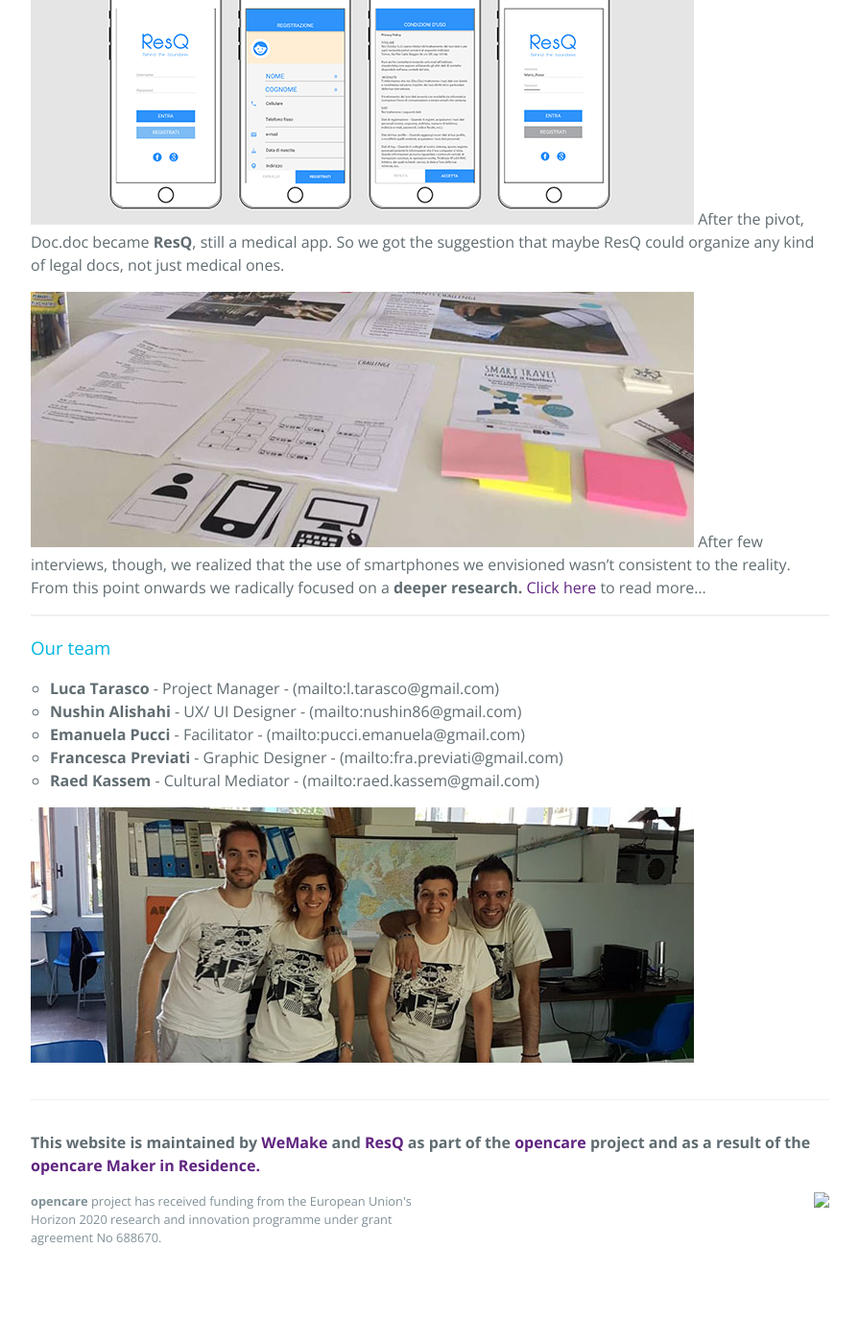
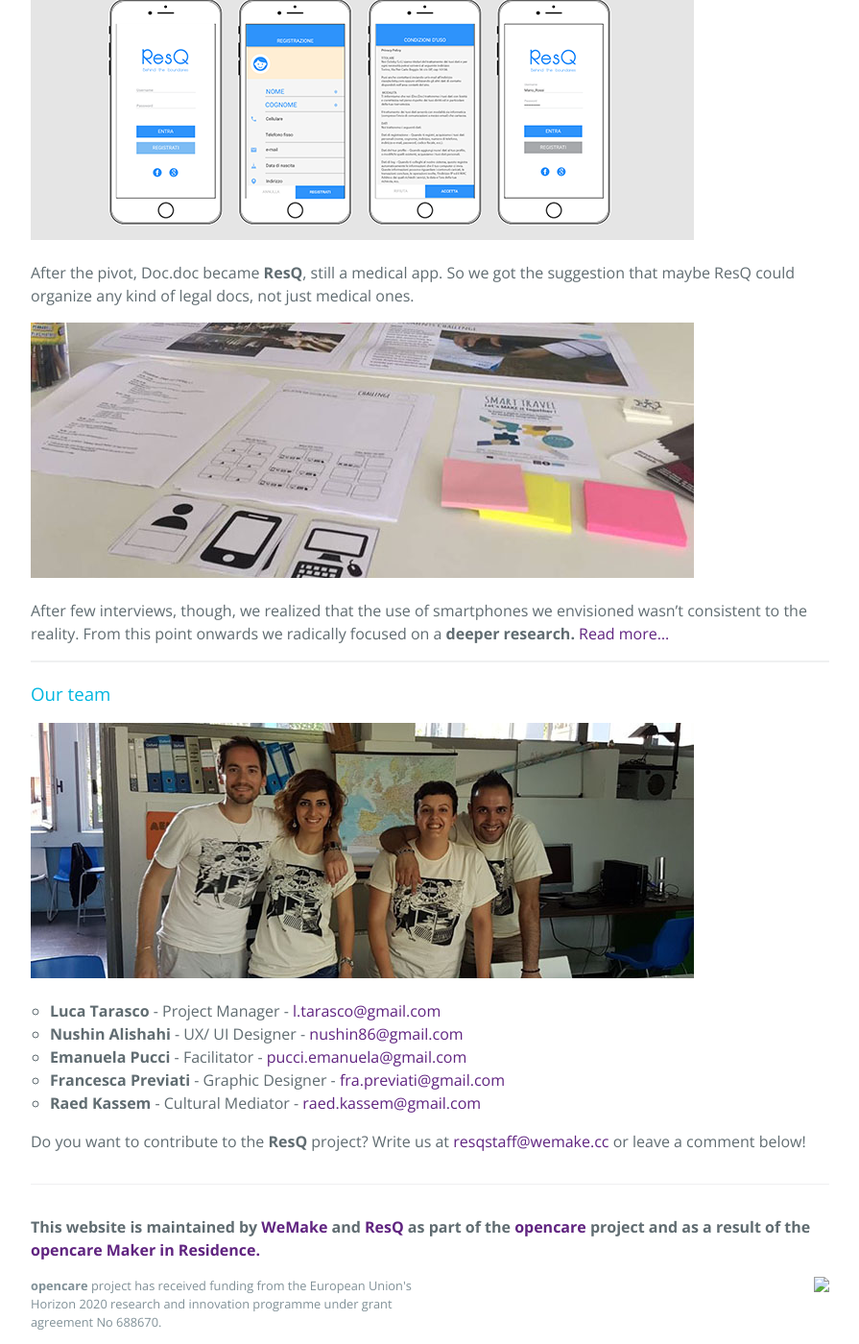
Before and after one commit to opencarecc/ResQ, a Jekyll site: the page built from about/index.md, in a window 1280 px wide and 1400 px high, scrolled down 1462 px. Shown: the whole window at 96% size, without its empty margins (192-1087 px from the left). Built offline with Jekyll 4.4.1, drawn with Linux system fonts in a browser that asks for light colours; before the commit the page ends 2774 px from its top, so only the background shows below that; some of the changed text lies outside the part shown.

Commit message:
edit text about

```diff
--- a/about/index.md
+++ b/about/index.md
@@ -7,7 +7,7 @@
 
 <img src="https://opencarecc.github.io/ResQ/assets/ResQ-post-img-smartphone.jpg" alt="ResQ-Smartphone">
 
-ResQ is a research project developed within the <b>[opencare Maker in Residence](http://wemake.cc/opencare/maker-in-residence-en/)</b>, as part of the <b>[opencare](opencare.cc)</b> European project "Open Participatory Engagement in Collective Awareness for REdesign of Care Services”.
+ResQ is a research project developed within the <b>[opencare Maker in Residence](http://wemake.cc/opencare/maker-in-residence-en/)</b>, as part of the <b>[opencare](opencare.cc)</b> European project - "Open Participatory Engagement in Collective Awareness for REdesign of Care Services”.
 
 <b>opencare</b> is an open project, shared with a global community working together to make healthcare and social care accessible to everyone, through working with open-source logic and by promoting ways of enhancing active individual and community participation using a collective intelligence platform.
 
@@ -26,23 +26,27 @@
 
 ### Our Starting point
 <img src="https://opencarecc.github.io/ResQ/assets/ResQ-post-img-Doc-doc-board-01.png" alt="Doc.doc-Board">
-<b>Doc.doc</b>, originally was an app to connect physicians and an easily accessible repository where to <b>storage patient's medical data.</b> After few inspirations we decided to dedicate this kind of service especially to <b>refugees</>, in order to solve some of their peculiar problems (as language barriers). [Click here](https://opencarecc.github.io/ResQ/blog/2017/05/03/mir-application-doc-doc/) to read more...
+
+<b>Doc.doc</b>, originally was an app to connect physicians and an easily accessible repository where to <b>storage patient's medical data.</b> After few inspirations we decided to dedicate this kind of service especially to <b>refugees</b>, in order to solve some of their peculiar problems (as language barriers). [Read more...](https://opencarecc.github.io/ResQ/blog/2017/05/03/mir-application-doc-doc/)
 
 ### ResQ
 <img src="https://opencarecc.github.io/ResQ/assets/ResQ-post-img-ResQ-board-01.png" alt="ResQ-Board">
+
 After the pivot, Doc.doc became <b>ResQ</b>, still a medical app. So we got the suggestion that maybe ResQ could organize any kind of legal docs, not just medical ones.
 
 <img src="https://opencarecc.github.io/ResQ/assets/ResQ-post-img-interview-resq.jpg" alt="ResQ-Interview">
-After few interviews, though, we realized that the use of smartphones we envisioned wasn’t consistent to the reality. From this point onwards we radically focused on a <b>deeper research.</b> [Click here](https://opencarecc.github.io/ResQ/blog/2017/06/14/mir-application-resq/) to read more...
+
+After few interviews, though, we realized that the use of smartphones we envisioned wasn’t consistent to the reality. From this point onwards we radically focused on a <b>deeper research.</b> [Read more...](https://opencarecc.github.io/ResQ/blog/2017/06/14/mir-application-resq/)
 
 ***
 
 ### Our team
+<img src="https://opencarecc.github.io/ResQ/assets/ResQ-post-img-acknowledgements.jpg" alt="ResQ-Team">
 
-* <b>Luca Tarasco</b> - Project Manager - (mailto:l.tarasco@gmail.com)
-* <b>Nushin Alishahi</b> - UX/ UI Designer - (mailto:nushin86@gmail.com)
-* <b>Emanuela Pucci</b> - Facilitator - (mailto:pucci.emanuela@gmail.com)
-* <b>Francesca Previati</b> - Graphic Designer - (mailto:fra.previati@gmail.com)
-* <b>Raed Kassem</b> - Cultural Mediator - (mailto:raed.kassem@gmail.com)
+* <b>Luca Tarasco</b> - Project Manager - [l.tarasco@gmail.com](mailto:l.tarasco@gmail.com)
+* <b>Nushin Alishahi</b> - UX/ UI Designer - [nushin86@gmail.com](mailto:nushin86@gmail.com)
+* <b>Emanuela Pucci</b> - Facilitator - [pucci.emanuela@gmail.com](mailto:pucci.emanuela@gmail.com)
+* <b>Francesca Previati</b> - Graphic Designer - [fra.previati@gmail.com](mailto:fra.previati@gmail.com)
+* <b>Raed Kassem</b> - Cultural Mediator - [raed.kassem@gmail.com](mailto:raed.kassem@gmail.com)
 
-<img src="https://opencarecc.github.io/ResQ/assets/ResQ-post-img-acknowledgements.jpg" alt="ResQ-Team">
+Do you want to contribute to the <b>ResQ</b> project? Write us at [resqstaff@wemake.cc](mailto:resqstaff@wemake.cc) or leave a comment below!
```
